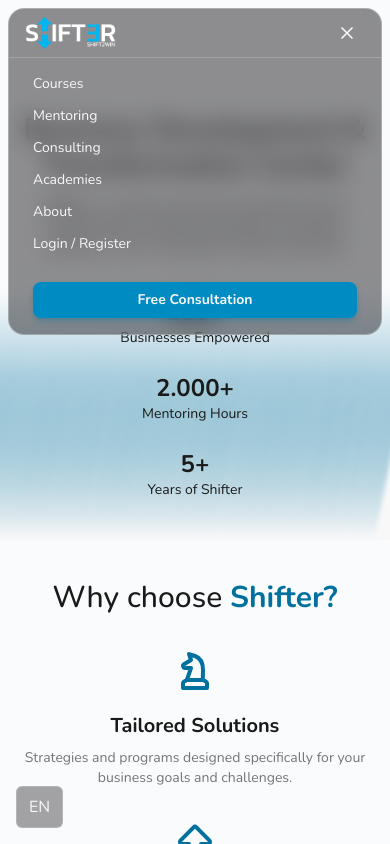
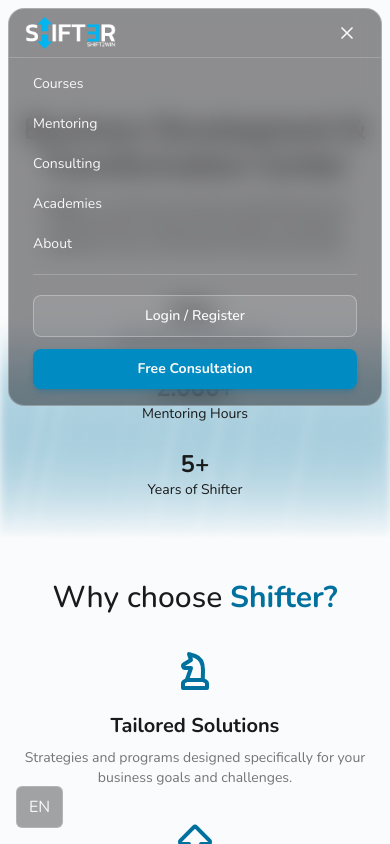
Before and after one commit to 80rjan/Shifter, a React (Vite) app in the folder frontend/: page /en/about in a window 390 px wide. Both pictures are taken after a click on the button "Toggle menu". Shown: the top 844 px of the page. Built offline with nearby package versions, Linux system fonts and the light colour scheme; no server answers.

Commit message:
Changed the style in the navbar for the login/register button for mobile/tablet layout. Changed the magicbento cards and lightbeams in about page to be more efficient.

```diff
--- /dev/null
+++ b/frontend/src/assets/animations/LazyComponents.tsx
@@ -0,0 +1,5 @@
+import { lazy } from 'react';
+
+export const LazySilk = lazy(() => import('./Silk.tsx'));
+export const LazyMagicBento = lazy(() => import('./MagicBento.tsx'));
+export const LazyLightBeams = lazy(() => import('./SpikeAnimation.tsx').then(mod => ({ default: mod.LightBeams })));
--- a/frontend/src/assets/animations/SpikeAnimation.tsx
+++ b/frontend/src/assets/animations/SpikeAnimation.tsx
@@ -1,4 +1,4 @@
-import React, { useEffect, useState } from "react";
+import React, { useEffect, useState, useMemo } from "react";
 
 export function LightBeams({tilt, beamCount, initialHeight, spikeMoveDown}: {
     tilt: number,
@@ -14,13 +14,16 @@
         return () => window.removeEventListener('resize', handleResize);
     }, []);
 
-    // Calculate viewBox width based on actual window width
     const viewBoxWidth = Math.max(windowWidth, 1440);
 
-    const beams = Array.from({ length: beamCount }, (_, i) => {
-        const spacing = (viewBoxWidth + 320) / beamCount;
+    beamCount = windowWidth < 768 ? Math.floor(beamCount / 1.5) : beamCount;
+
+    const beams = useMemo(() => {
+        return Array.from({ length: beamCount }, (_, i) => {
+            const spacing = (viewBoxWidth + 400) / beamCount;
             const x = i * spacing;
-        const width = 10 + Math.random() * 4; // thin but varied
+            const width = 20 + Math.random() * 12;
+            const duration = 1 + Math.random() * 2;
 
             return (
                 <rect
@@ -31,37 +34,80 @@
                     height={initialHeight}
                     fill="url(#grad)"
                     transform={`skewX(${tilt})`}
+                    // Add opacity here instead of in gradient
+                    opacity="0.95"
                 >
                     <animate
                         attributeName="y"
                         values={`${320 - initialHeight}; ${320 - (initialHeight - spikeMoveDown)}; ${320 - initialHeight}`}
-                    dur={`${1 + Math.random() * 2}s`}
+                        dur={`${duration}s`}
                         repeatCount="indefinite"
                     />
                 </rect>
             );
         });
+    }, [beamCount, viewBoxWidth, initialHeight, spikeMoveDown, tilt]);
+
+    const blurAmount = "4";
 
     return (
-        <div className="absolute bottom-0 left-0 w-full h-[60vh]
+        <div
+            className="absolute bottom-0 left-0 w-full h-[60vh]
             sm:h-[65vh]
             md:h-[40vh]
             lg:h-[45vh]
             xl:h-[70vh]
             2xl:h-[70vh]
-            overflow-hidden">
-            <svg viewBox={`0 0 ${viewBoxWidth} 320`} preserveAspectRatio="none" className="w-full h-full">
+            overflow-hidden"
+            style={{
+                willChange: 'transform',
+                transform: 'translateZ(0)',
+                filter: 'brightness(1.0) blur(4px)',
+                // Create a mask to hide bottom portion
+                WebkitMaskImage: 'linear-gradient(to bottom, black 0%, black 100%, transparent 100%)',
+                maskImage: 'linear-gradient(to bottom, black 0%, black 100%, transparent 100%)',
+            }}
+        >
+            <svg
+                viewBox={`0 0 ${viewBoxWidth} 320`}
+                preserveAspectRatio="none"
+                className="w-full h-full"
+                style={{
+                    transform: 'translateZ(0)',
+                    backfaceVisibility: 'hidden',
+                }}
+            >
                 <defs>
-                    <linearGradient id="grad" x1="0%" y1="0%" x2="0%" y2="100%">
+                    <linearGradient
+                        id="grad"
+                        x1="0%"
+                        y1="0%"
+                        x2="0%"
+                        y2="100%"
+                    >
+                        {/* Remove opacity from gradient stops */}
                         <stop offset="0%" stopColor="var(--color-main)" />
-                        <stop offset="100%" stopColor="var(--color-shifter)" stopOpacity="0.8" />
+                        <stop offset="100%" stopColor="var(--color-shifter)" />
                     </linearGradient>
-                    <filter id="blur" x="-20%" y="-20%" width="140%" height="140%">
-                        <feGaussianBlur stdDeviation={windowWidth < 640 ? "6" : windowWidth < 1024 ? "8" : "10"} />
+                    {/* Keep filter but try different settings */}
+                    <filter
+                        id="blur"
+                        x="-50%"
+                        y="-50%"
+                        width="200%"
+                        height="200%"
+                    >
+                        <feGaussianBlur
+                            in="SourceGraphic"
+                            stdDeviation={blurAmount}
+                            edgeMode="duplicate"
+                            result="blur"
+                        />
                     </filter>
                 </defs>
 
-                <g filter="url(#blur)">{beams}</g>
+                {/* Don't apply SVG filter, use CSS instead */}
+                <g>{beams}</g>
             </svg>
         </div>
     );
--- a/frontend/src/layout/Navbar.tsx
+++ b/frontend/src/layout/Navbar.tsx
@@ -91,21 +91,31 @@
                 </div>
 
                 {/* Mobile menu dropdown */}
-                <div className={`${isOpen ? 'block' : 'hidden'} border-t border-white/20`}>
-                    <div className="flex flex-col items-start py-4 px-6 gap-3">
+                <div className={`${isOpen ? 'block' : 'hidden'} border-t border-white/20 flex flex-col py-4 px-6 gap-3 md:gap-4`}>
+                    <div className="flex flex-col items-start gap-5 md:gap-6">
+                        {/* Regular navigation links */}
                         <LocalizedLink className="text-sm md:text-lg" to="/courses" onClick={() => setIsOpen(false)}>{t("courses")}</LocalizedLink>
                         <LocalizedLink className="text-sm md:text-lg" to="/mentoring" onClick={() => setIsOpen(false)}>{t("mentoring")}</LocalizedLink>
                         <LocalizedLink className="text-sm md:text-lg" to="/consulting" onClick={() => setIsOpen(false)}>{t("consulting")}</LocalizedLink>
                         <LocalizedLink className="text-sm md:text-lg" to="/academies" onClick={() => setIsOpen(false)}>{t("academies")}</LocalizedLink>
                         <LocalizedLink className="text-sm md:text-lg" to="/about" onClick={() => setIsOpen(false)}>{t("about")}</LocalizedLink>
+                    </div>
 
-                        {!user && (
-                            <LocalizedLink className="text-sm md:text-lg" to="/login" onClick={() => setIsOpen(false)}>{t("login")}</LocalizedLink>
-                        )}
+                        {/* Divider before auth/profile section */}
+                        <div className="w-full border-t border-white/20 my-2"></div>
 
-                        {/* Profile button for mobile */}
-                        {user && (
-                            <LocalizedLink className="text-sm md:text-lg"
+                        {/* Login & Profile button - stands out */}
+                        {!user ? (
+                            <LocalizedLink
+                                className="w-full text-sm md:text-lg py-2.5 px-4 bg-white/10 hover:bg-white/20 rounded-lg font-semibold text-center border border-white/30 transition-colors"
+                                to="/login"
+                                onClick={() => setIsOpen(false)}
+                            >
+                                {t("login")}
+                            </LocalizedLink>
+                        ) : (
+                            <LocalizedLink
+                                className="w-full text-sm md:text-lg py-2.5 px-4 bg-white/10 hover:bg-white/20 rounded-lg font-semibold text-center border border-white/30 transition-colors flex items-center justify-center gap-2"
                                 to="/profile"
                                 onClick={() => setIsOpen(false)}
                             >
@@ -117,11 +127,10 @@
                         <LocalizedLink
                             to={`${user?.usedFreeConsultation ? "/contact" : "/free-consultation"}`}
                             onClick={() => setIsOpen(false)}
-                            className="text-sm md:text-lg block w-full text-center py-2 bg-cta rounded-lg font-bold shadow-md shadow-shifter/30 mt-4"
+                            className="w-full text-sm md:text-lg py-2.5 px-4 bg-cta hover:bg-cta/90 rounded-lg font-bold shadow-md shadow-shifter/30 text-center transition-colors"
                         >
                             {user?.usedFreeConsultation ? t("contact") : t("freeConsultation")}
                         </LocalizedLink>
-                    </div>
                 </div>
             </nav>
         </>
--- a/frontend/src/pages/About.tsx
+++ b/frontend/src/pages/About.tsx
@@ -3,12 +3,12 @@
     IconRotate360,
     IconRoute, IconChessKnight, IconArrowBigUp
 } from '@tabler/icons-react';
-import {LightBeams} from "../assets/animations/SpikeAnimation.tsx"
 import CountUp from "react-countup";
-import MagicBento from "../assets/animations/MagicBento.tsx";
 import {useTranslation} from "react-i18next";
 import OurValues from "../components/OurValues.tsx";
 import AcoSection from "../components/AcoSection.tsx";
+import {Suspense} from "react";
+import {LazyLightBeams, LazyMagicBento} from "../assets/animations/LazyComponents.tsx";
 
 const About = () => {
     const {t} = useTranslation("about");
@@ -46,7 +46,9 @@
             {/*Hero Section*/}
             <section className="relative py-vertical pt-nav-top px-horizontal">
                 <div className="max-w-screen-2xl mx-auto flex flex-col items-center justify-center">
-                    <LightBeams tilt={-50} beamCount={240} initialHeight={120 + Math.random() * 80} spikeMoveDown={40}/>
+                    <Suspense fallback={null}>
+                        <LazyLightBeams tilt={-50} beamCount={120} initialHeight={120 + Math.random() * 40} spikeMoveDown={8} />
+                    </Suspense>
 
                     <div className="flex flex-col items-center gap-10 z-10
                         sm:gap-12
@@ -131,7 +133,7 @@
                     <div
                         className="absolute bottom-0 w-full h-[30%]"
                         style={{
-                            background: "linear-gradient(to bottom, rgba(248,248,248,0) 0%, rgba(248,248,248,1) 100%)",
+                            background: "linear-gradient(to bottom, rgba(250,251,252,0) 0%, rgba(250,251,252,1) 100%)",
                             pointerEvents: "none"
                         }}
                     />
@@ -202,7 +204,19 @@
                 <div className="max-w-screen-2xl mx-auto flex flex-col gap-8
                     sm:gap-10
                     md:gap-12">
-                    <MagicBento
+                    <Suspense fallback={
+                        <div className="grid grid-cols-1 md:grid-cols-2 lg:grid-cols-3 gap-10">
+                            {[1, 2, 3].map((i) => (
+                                <div
+                                    key={i}
+                                    className="h-64 bg-gray-200/50 rounded-lg animate-pulse flex items-center justify-center"
+                                >
+                                    <div className="h-12 loader" />
+                                </div>
+                            ))}
+                        </div>
+                    }>
+                        <LazyMagicBento
                             textAutoHide={true}
                             enableStars={false}
                             enableSpotlight={true}
@@ -212,6 +226,7 @@
                             clickEffect={false}
                             spotlightRadius={300}
                         />
+                    </Suspense>
                 </div>
             </section>
 
```
Also changed, not shown: frontend/src/assets/animations/MagicBento.tsx (+14 -9 lines). Lines whose indentation alone changed are shown as unchanged.
